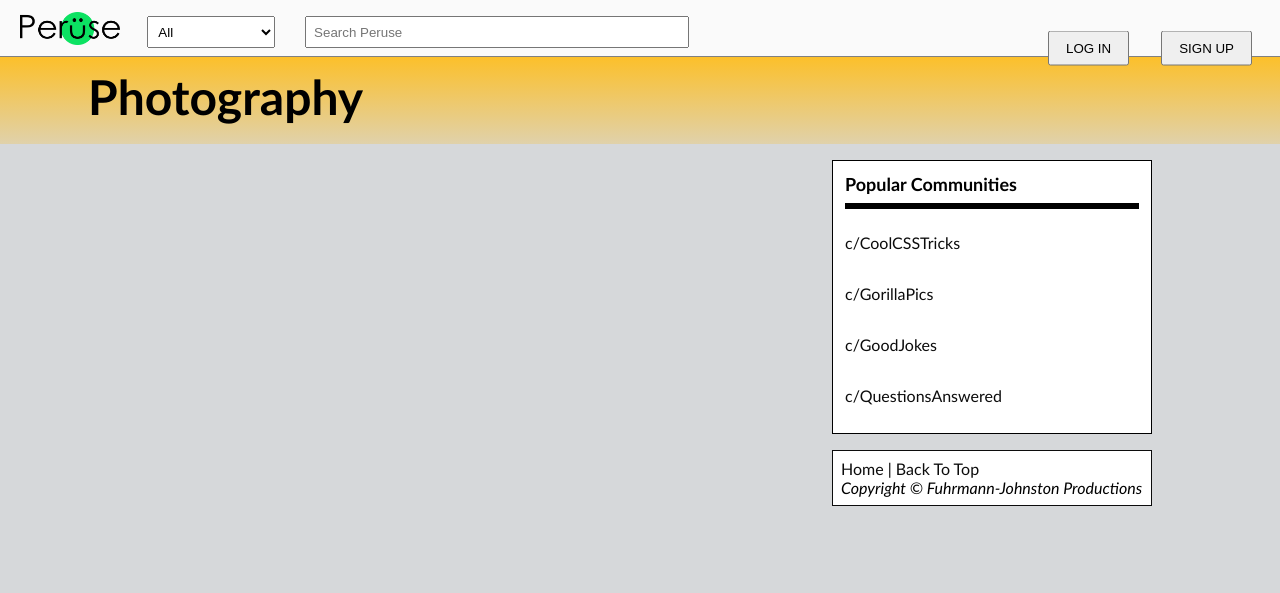
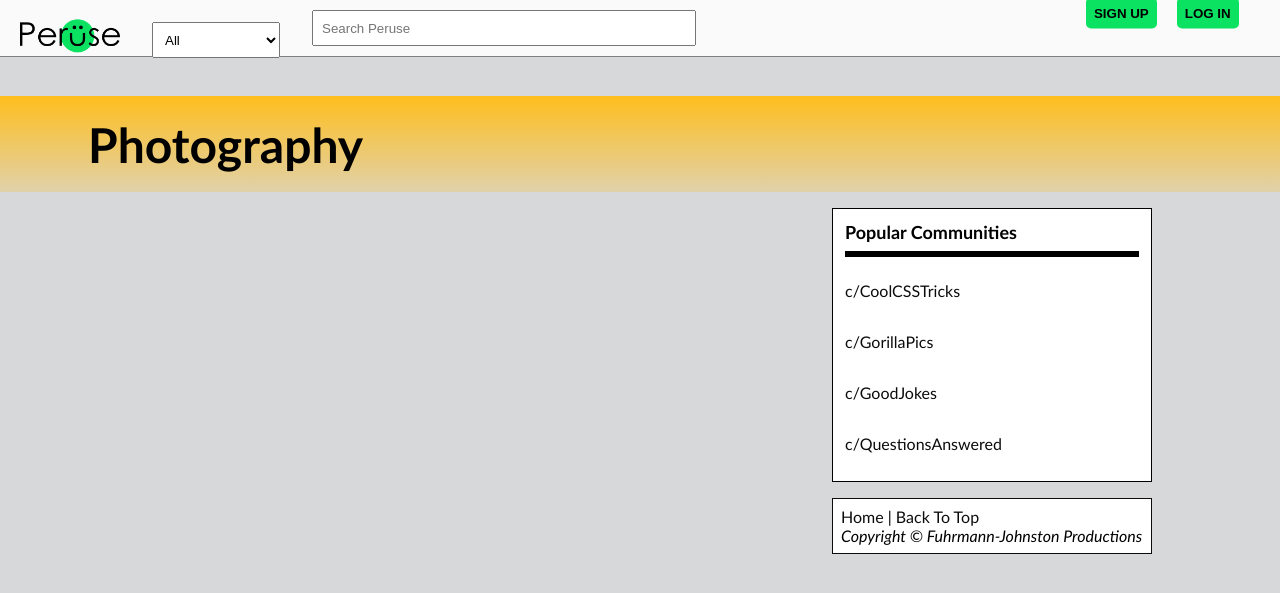
Before and after one commit to hansfuhr/360_Peruse, a PHP site: page /community.php in a window 1280 px wide. Shown: the top 593 px of the page. Run offline with PHP 8.4, Linux system fonts and the light colour scheme.

Commit message:
header styling merged

```diff
--- a/css/header.css
+++ b/css/header.css
@@ -1,18 +1,14 @@
 /* header styles */
-<<<<<<< HEAD
 body {
 	padding-top: 3rem;
 	padding-bottom: 1rem;
 }
 
 header {
-=======
-header {
 	display: flex;
 	flex-direction: row;
 	align-items: stretch;
 	justify-content: space-between;
->>>>>>> origin/master
 	position: fixed;
 	width: 100%;
 	background-color: #FAFAFA;
@@ -22,7 +18,6 @@ header {
 	padding: 0.25rem;
 	z-index: 1;
 }
-<<<<<<< HEAD
 
 #logo {
 	position: relative;
@@ -43,35 +38,28 @@ header {
 	margin-right: 2rem;
 	top: 50%;
 	transform: translate(0, -50%);
-=======
+}
+
 #header_div1 {
 	display: flex;
+}
 
-
-}
 #header_div2 {
 	display: flex;
 	align-items: center;
 	margin-right: 2em;
 }
+
 #logo {
-
 	width: 100px;
-
-
-
 }
 
 .header-btn {
-
 	text-align: center;
 	text-decoration: none;
 	padding: 0.5rem;
 	margin-right: 1em;
 	margin-left: 0.5em;
-
-
->>>>>>> origin/master
 	font-weight: 900;
 	background-color: rgb(11, 226, 97);
 	color: black;
@@ -88,13 +76,6 @@ header {
 	transition: all 0.4s ease 0s;
 }
 
-<<<<<<< HEAD
-/*@media only screen and (max-width: 700px) {*/
-/*	#login-btn, #signup-btn {*/
-/*		display: none;*/
-/*	}*/
-/*}*/
-
 #feed-select {
 	position: relative;
 	float: left;
@@ -102,21 +83,14 @@ header {
 	top: 50%;
 	transform: translate(0, -50%);
 	width: 10vw;
-=======
-
+}
 
 #feed-select {
-
-
-
-
 	height: 75%;
->>>>>>> origin/master
 	padding: 0.5rem;
 }
 
 #search-bar {
-<<<<<<< HEAD
 	position: relative;
 	float: left;
 	margin-left: 2rem;
@@ -124,14 +98,6 @@ header {
 	transform: translate(0, -50%);
 	width: 30vw;
 	padding: 0.5rem;
-=======
-
-
-
-
-
-	padding: 0.5rem;
 	height: 75%;
->>>>>>> origin/master
 }
 /* end of header styles */
--- a/header.php
+++ b/header.php
@@ -1,10 +1,8 @@
 <header>
-
 	<link rel="stylesheet" href="/css/header.css">
 	<script src="js/header.js"></script>
 	<div id="header_div1">
 		<a href="/"><img id="logo" src="/images/logo_trans.png" alt="Peruse logo"></a>
-
 		<select id="feed-select">
 			<option>All</option>
 			<option>Popular</option>
```
